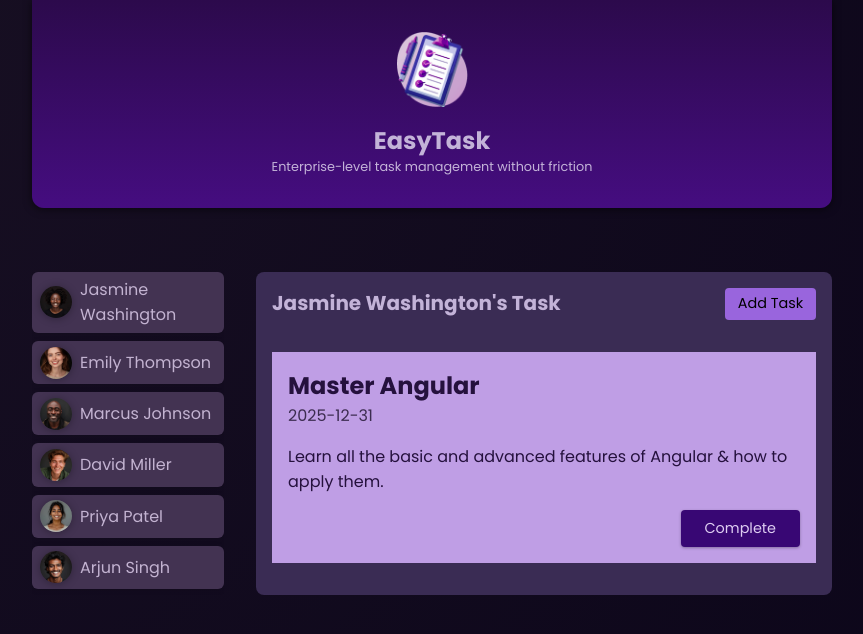
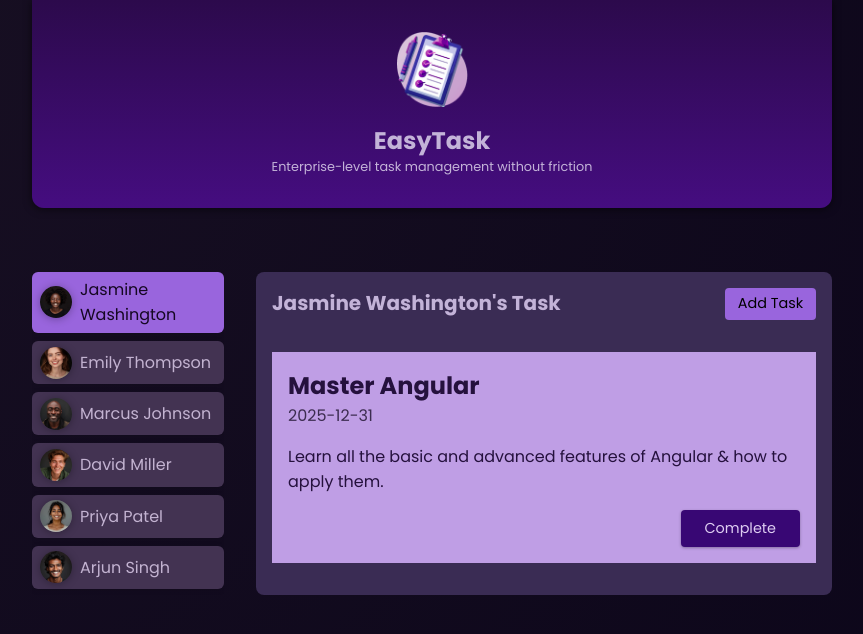
Before and after one commit to bmotevalli/angular-tutorials, an Angular app: page / in a window 1280 px wide. Both pictures are taken after a click on the button "Jasmine Washington". Shown: the top 634 px of the page, without its empty margins (208-1071 px from the left). Built offline with nearby package versions, Linux system fonts and the light colour scheme.

Commit message:
mark task completed.

```diff
--- a/src/app/app.component.html
+++ b/src/app/app.component.html
@@ -3,7 +3,11 @@
   <ul id="users">
     @for (user of users; track user.id) {
     <li>
-      <app-user [user]="user" (select)="onSelectUser($event)" />
+      <app-user
+        [user]="user"
+        [selected]="user.id === selectedUser()?.id"
+        (select)="onSelectUser($event)"
+      />
     </li>
     }
   </ul>
--- a/src/app/tasks/task/task.component.html
+++ b/src/app/tasks/task/task.component.html
@@ -3,6 +3,6 @@
   <time>{{ task()?.dueDate }}</time>
   <p>{{ task()?.summary }}</p>
   <p class="actions">
-    <button>Complete</button>
+    <button (click)="onComplete()">Complete</button>
   </p>
 </article>
--- a/src/app/tasks/task/task.component.ts
+++ b/src/app/tasks/task/task.component.ts
@@ -1,4 +1,4 @@
-import { Component, input } from '@angular/core';
+import { Component, input, output } from '@angular/core';
 
 import { Task } from './task.model';
 
@@ -10,4 +10,10 @@ import { Task } from './task.model';
 })
 export class TaskComponent {
   task = input.required<Task | null>();
+
+  complete = output<string | undefined>();
+
+  onComplete() {
+    this.complete.emit(this.task()?.id);
+  }
 }
--- a/src/app/tasks/tasks.component.html
+++ b/src/app/tasks/tasks.component.html
@@ -9,7 +9,7 @@
   <ul>
     @for (task of userTasks(); track task.id) {
     <li>
-      <app-task [task]="task" />
+      <app-task [task]="task" (complete)="onTaskComplete($event)" />
     </li>
     }
   </ul>
--- a/src/app/tasks/tasks.component.ts
+++ b/src/app/tasks/tasks.component.ts
@@ -1,4 +1,4 @@
-import { Component, computed, input } from '@angular/core';
+import { Component, signal, input, effect } from '@angular/core';
 
 import { TaskComponent } from './task/task.component';
 import { User } from '../user/user.model';
@@ -16,7 +16,19 @@ export class TasksComponent {
   // name = input<string>();
   user = input<User | null>(null);
 
-  userTasks = computed<Task[]>(() =>
-    DUMMY_TASKS.filter((r) => r.userId === this.user()?.id)
-  );
+  // Use a writable signal
+  userTasks = signal<Task[]>([]);
+
+  constructor() {
+    // Auto-update `userTasks` whenever `user` changes
+    effect(() => {
+      this.userTasks.set(
+        DUMMY_TASKS.filter((r) => r.userId === this.user()?.id)
+      );
+    });
+  }
+
+  onTaskComplete(taskId: string | undefined) {
+    this.userTasks.set(this.userTasks().filter((r: Task) => r.id !== taskId));
+  }
 }
--- a/src/app/user/user.component.html
+++ b/src/app/user/user.component.html
@@ -1,5 +1,5 @@
 <div>
-  <button (click)="onSelectUser()">
+  <button [class.active]="selected()" (click)="onSelectUser()">
     <img [src]="imagePath()" [alt]="user().name" />
     {{ user().name }}
   </button>
--- a/src/app/user/user.component.ts
+++ b/src/app/user/user.component.ts
@@ -20,6 +20,7 @@ export class UserComponent {
   // @Input() name!: string;
   // @Input() avatar!: string;
   user = input.required<User>();
+  selected = input.required<boolean>();
   // avatar = input.required<string>();
   // name = input.required<string>();
   // id = input.required<string>();
```
